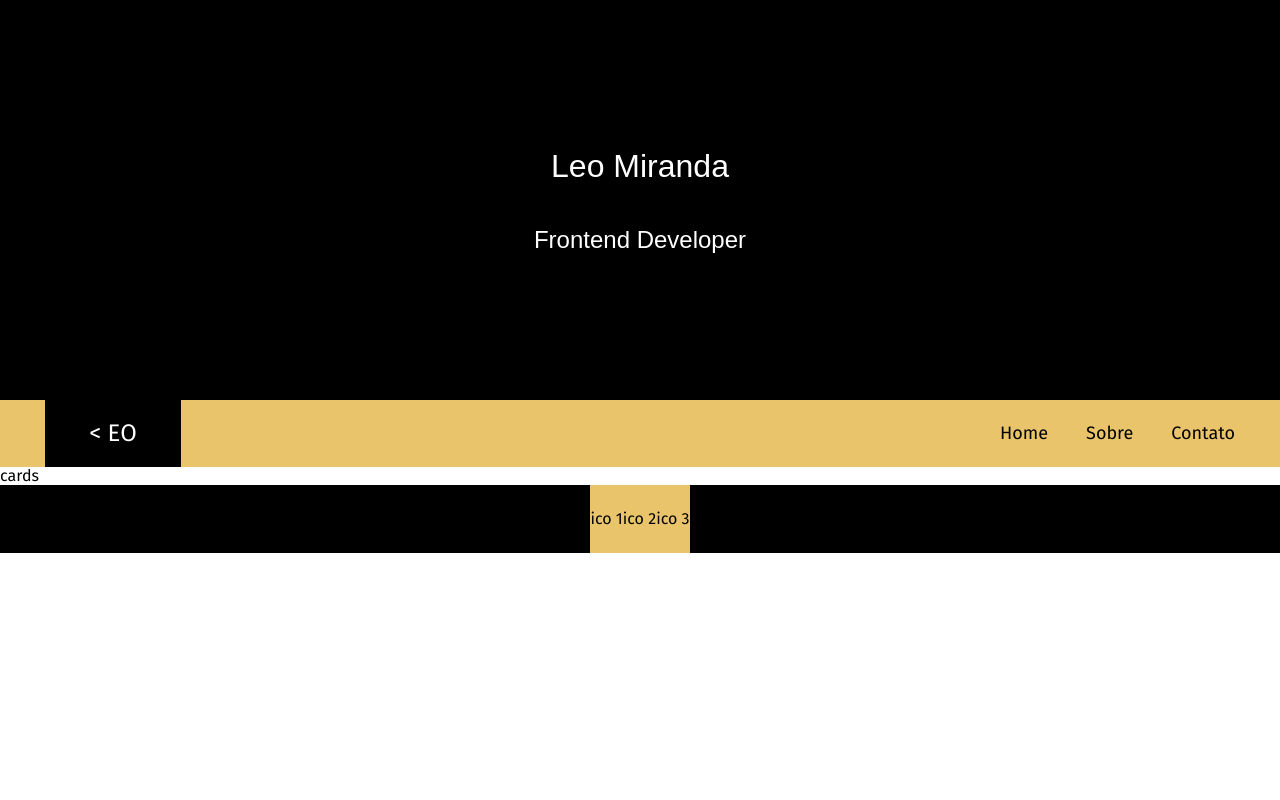
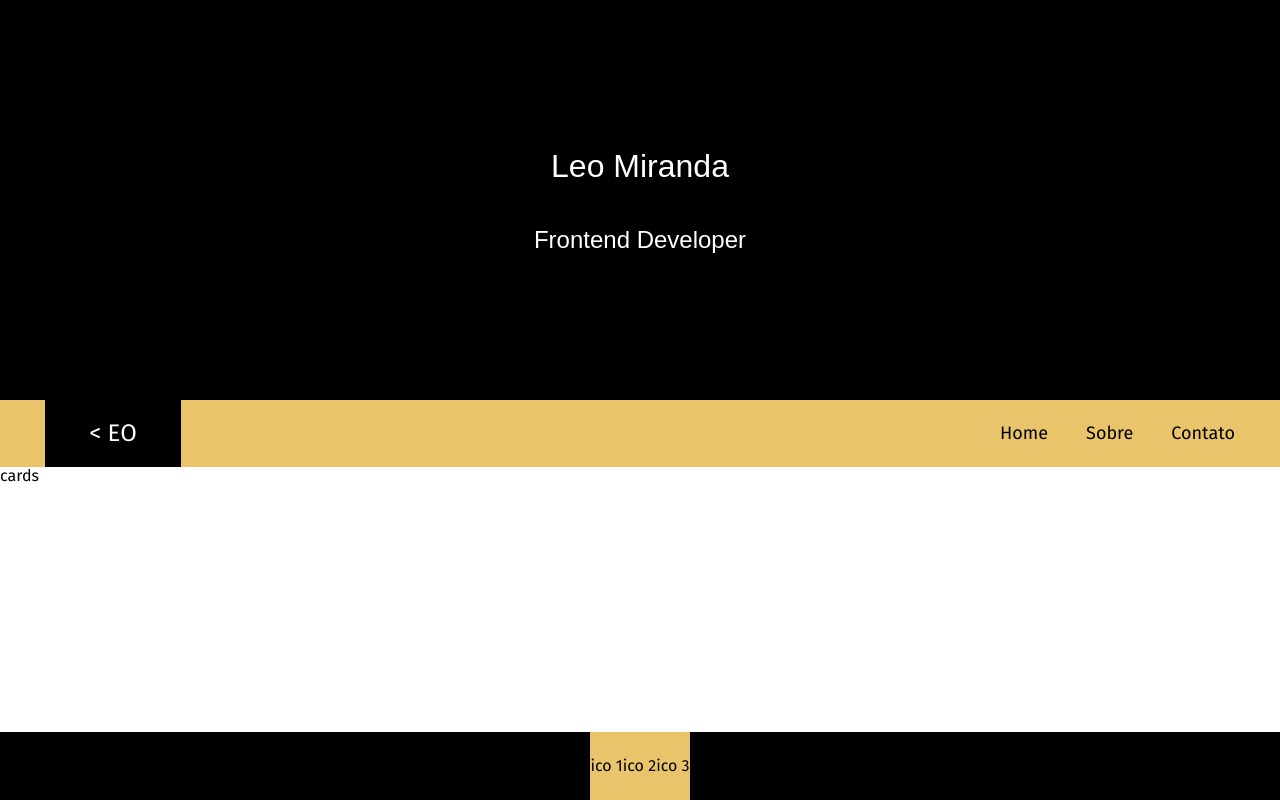
Before and after one commit to leomiranda/Leonardo_Miranda_BootcampFrontendAlura, a Next.js app: page / in a window 1280 px wide. Built offline with nearby package versions, Linux system fonts and the light colour scheme; a web font is replaced by a local one.

Commit message:
add box component

```diff
--- a/pages/index.js
+++ b/pages/index.js
@@ -3,14 +3,24 @@ import Cover from '../src/components/sections/Cover';
 import Header from '../src/components/sections/Header/index';
 import WrapperProjects from '../src/components/sections/WrapperProjects/index';
 import Footer from '../src/components/sections/Footer/index';
+import { Main } from '../src/components/sections/Main/index';
+import { Box } from '../src/components/layout/Box/index';
 
 export default function Home() {
   return (
-    <>
+    <Box
+      flex="1"
+      display="flex"
+      flexWrap="wrap"
+      flexDirection="column"
+      justifyContent="space-between"
+    >
       <Cover />
       <Header />
-      <WrapperProjects />
+      <Main>
+        <WrapperProjects />
+      </Main>
       <Footer />
-    </>
+    </Box>
   );
 }
--- /dev/null
+++ b/src/components/layout/Box/index.js
@@ -0,0 +1,13 @@
+import styled from 'styled-components';
+import { propToStyle } from '../../../theme/utils/propToStyle';
+
+export const Box = styled.div`
+  ${propToStyle('display')}
+  ${propToStyle('flexDirection')}
+  ${propToStyle('justifyContent')}
+  ${propToStyle('flex')}
+  ${propToStyle('flexWrap')}
+  ${propToStyle('backgroundImage')}
+  ${propToStyle('backgroundRepeat')}
+  ${propToStyle('backgroundPosition')}
+`;
--- a/src/components/sections/Footer/index.js
+++ b/src/components/sections/Footer/index.js
@@ -12,7 +12,6 @@ const FooterWrapper = styled.div`
   background-color: #e9c46a;
   display: flex;
   align-items: center;
-  padding-
 `;
 
 export default function Footer() {
--- /dev/null
+++ b/src/components/sections/Main/index.js
@@ -0,0 +1,6 @@
+import styled from 'styled-components';
+
+export const Main = styled.main`
+  display: flex;
+  flex: 1;
+`;
--- /dev/null
+++ b/src/theme/utils/propToStyle.js
@@ -0,0 +1,38 @@
+import { css } from 'styled-components';
+import { breakpointsMedia } from './breakpointsMedia';
+
+export function propToStyle(propName) {
+  return (props) => {
+    const propValue = props[propName];
+
+    if (typeof propValue === 'string') {
+      return {
+        [propName]: propValue,
+      };
+    }
+
+    if (typeof propValue === 'object') {
+      return css`
+        ${breakpointsMedia({
+          ...(propValue.xs && {
+            xs: { [propName]: propValue.xs },
+          }),
+          ...(propValue.sm && {
+            sm: { [propName]: propValue.sm },
+          }),
+          ...(propValue.md && {
+            md: { [propName]: propValue.md },
+          }),
+          ...(propValue.lg && {
+            lg: { [propName]: propValue.lg },
+          }),
+          ...(propValue.xl && {
+            xl: { [propName]: propValue.xl },
+          }),
+        })}
+      `;
+    }
+
+    return '';
+  };
+}
```
